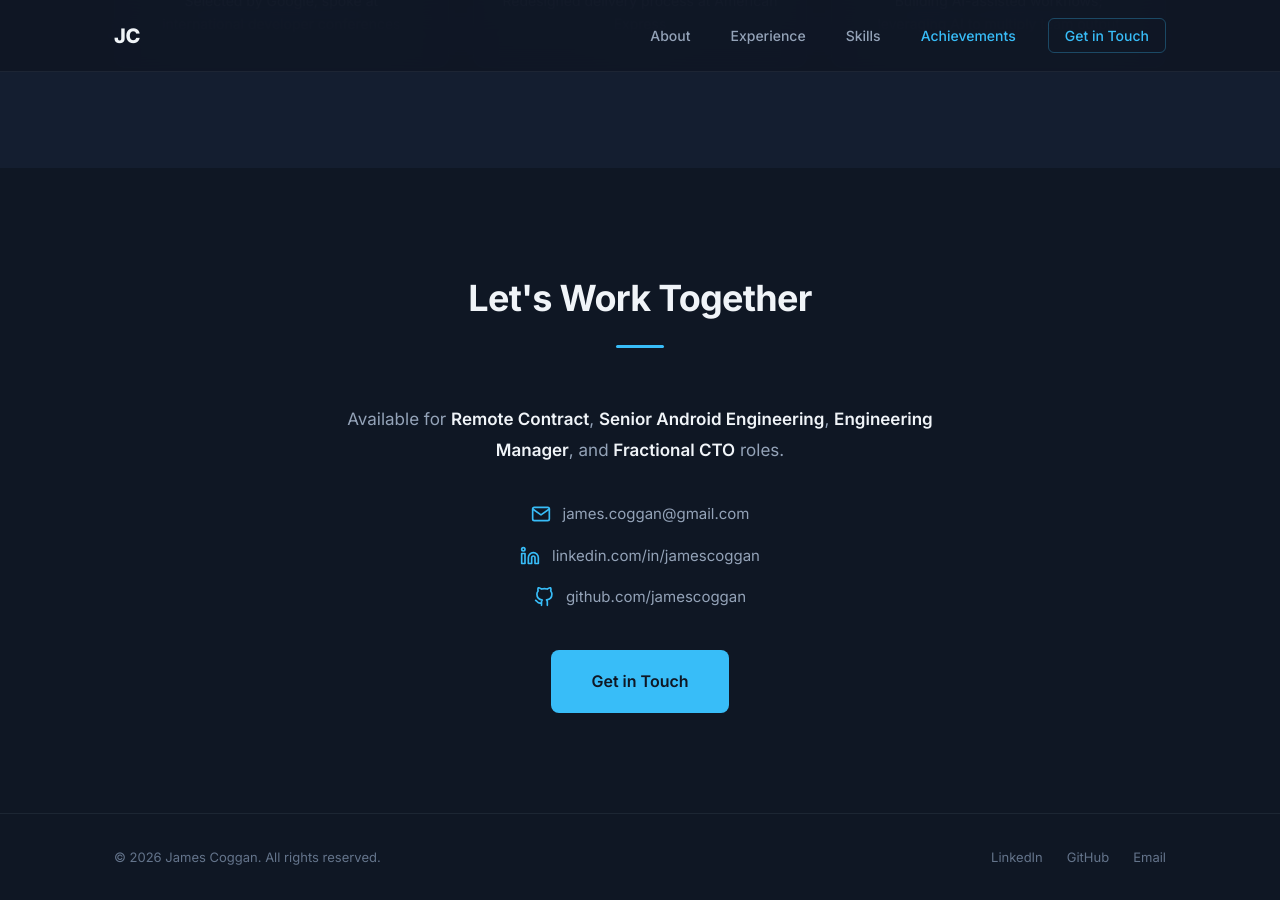
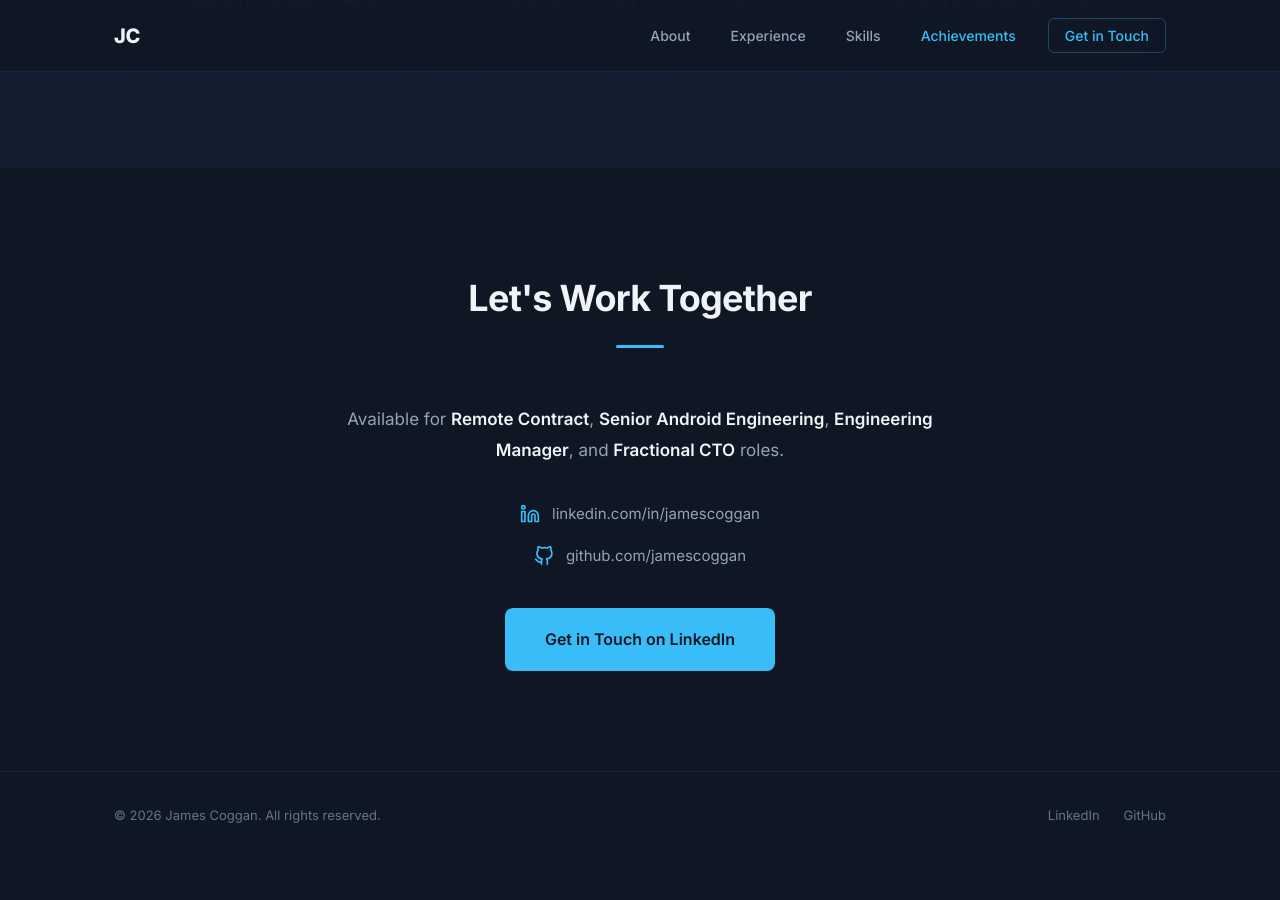
Before and after one commit to jamescoggan/jamescoggan.github.io, a Jekyll site: the page index.html, which Jekyll copies as it is, in a window 1280 px wide and 900 px high, scrolled down 5014 px. Built offline with Jekyll 4.4.1, drawn with Linux system fonts in a browser that asks for light colours; after the commit the page ends 5873 px from its top, so only the background shows below that.

Commit message:
Fix: add .nojekyll, remove email addresses

```diff
--- a/index.html
+++ b/index.html
@@ -64,8 +64,8 @@
                 Available for remote contract work &middot; Seville, Spain
             </p>
             <div class="hero__cta fade-up">
-                <a href="mailto:james.coggan@gmail.com" class="btn btn--primary">Get in Touch</a>
-                <a href="https://linkedin.com/in/jamescoggan" target="_blank" rel="noopener noreferrer" class="btn btn--outline">LinkedIn</a>
+                <a href="https://linkedin.com/in/jamescoggan" target="_blank" rel="noopener noreferrer" class="btn btn--primary">Get in Touch</a>
+                <a href="https://github.com/jamescoggan" target="_blank" rel="noopener noreferrer" class="btn btn--outline">GitHub</a>
             </div>
         </div>
         <div class="hero__scroll">
@@ -359,10 +359,6 @@
             <div class="contact fade-up">
                 <p class="contact__intro">Available for <strong>Remote Contract</strong>, <strong>Senior Android Engineering</strong>, <strong>Engineering Manager</strong>, and <strong>Fractional CTO</strong> roles.</p>
                 <div class="contact__links">
-                    <a href="mailto:james.coggan@gmail.com" class="contact__item">
-                        <svg width="20" height="20" viewBox="0 0 24 24" fill="none" stroke="currentColor" stroke-width="2" stroke-linecap="round" stroke-linejoin="round"><path d="M4 4h16c1.1 0 2 .9 2 2v12c0 1.1-.9 2-2 2H4c-1.1 0-2-.9-2-2V6c0-1.1.9-2 2-2z"></path><polyline points="22,6 12,13 2,6"></polyline></svg>
-                        james.coggan@gmail.com
-                    </a>
                     <a href="https://linkedin.com/in/jamescoggan" target="_blank" rel="noopener noreferrer" class="contact__item">
                         <svg width="20" height="20" viewBox="0 0 24 24" fill="none" stroke="currentColor" stroke-width="2" stroke-linecap="round" stroke-linejoin="round"><path d="M16 8a6 6 0 0 1 6 6v7h-4v-7a2 2 0 0 0-2-2 2 2 0 0 0-2 2v7h-4v-7a6 6 0 0 1 6-6z"></path><rect x="2" y="9" width="4" height="12"></rect><circle cx="4" cy="4" r="2"></circle></svg>
                         linkedin.com/in/jamescoggan
@@ -372,7 +368,7 @@
                         github.com/jamescoggan
                     </a>
                 </div>
-                <a href="mailto:james.coggan@gmail.com" class="btn btn--primary btn--lg">Get in Touch</a>
+                <a href="https://linkedin.com/in/jamescoggan" target="_blank" rel="noopener noreferrer" class="btn btn--primary btn--lg">Get in Touch on LinkedIn</a>
             </div>
         </div>
     </section>
@@ -385,7 +381,6 @@
                 <div class="footer__links">
                     <a href="https://linkedin.com/in/jamescoggan" target="_blank" rel="noopener noreferrer">LinkedIn</a>
                     <a href="https://github.com/jamescoggan" target="_blank" rel="noopener noreferrer">GitHub</a>
-                    <a href="mailto:james.coggan@gmail.com">Email</a>
                 </div>
             </div>
         </div>
```
Also changed, not shown: .nojekyll (added).
